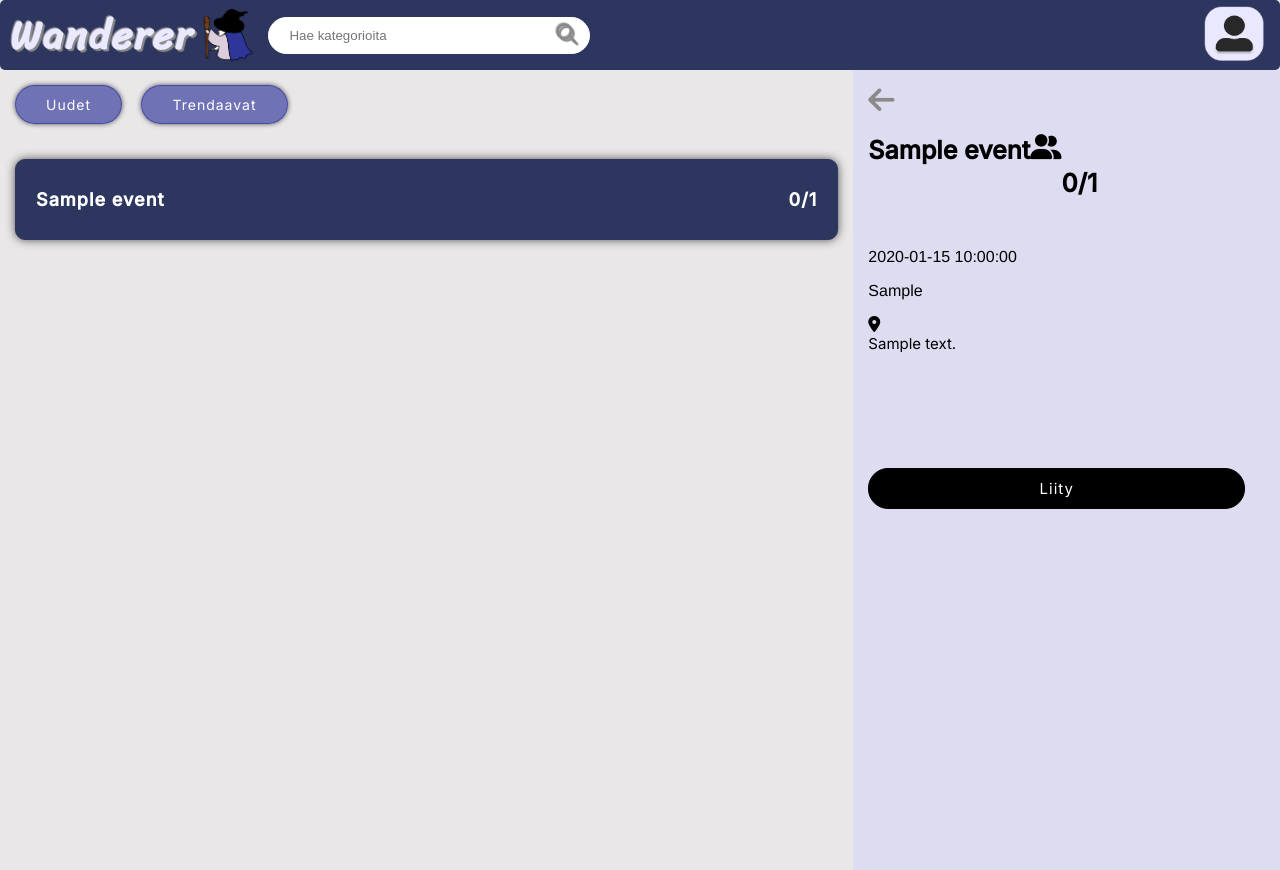
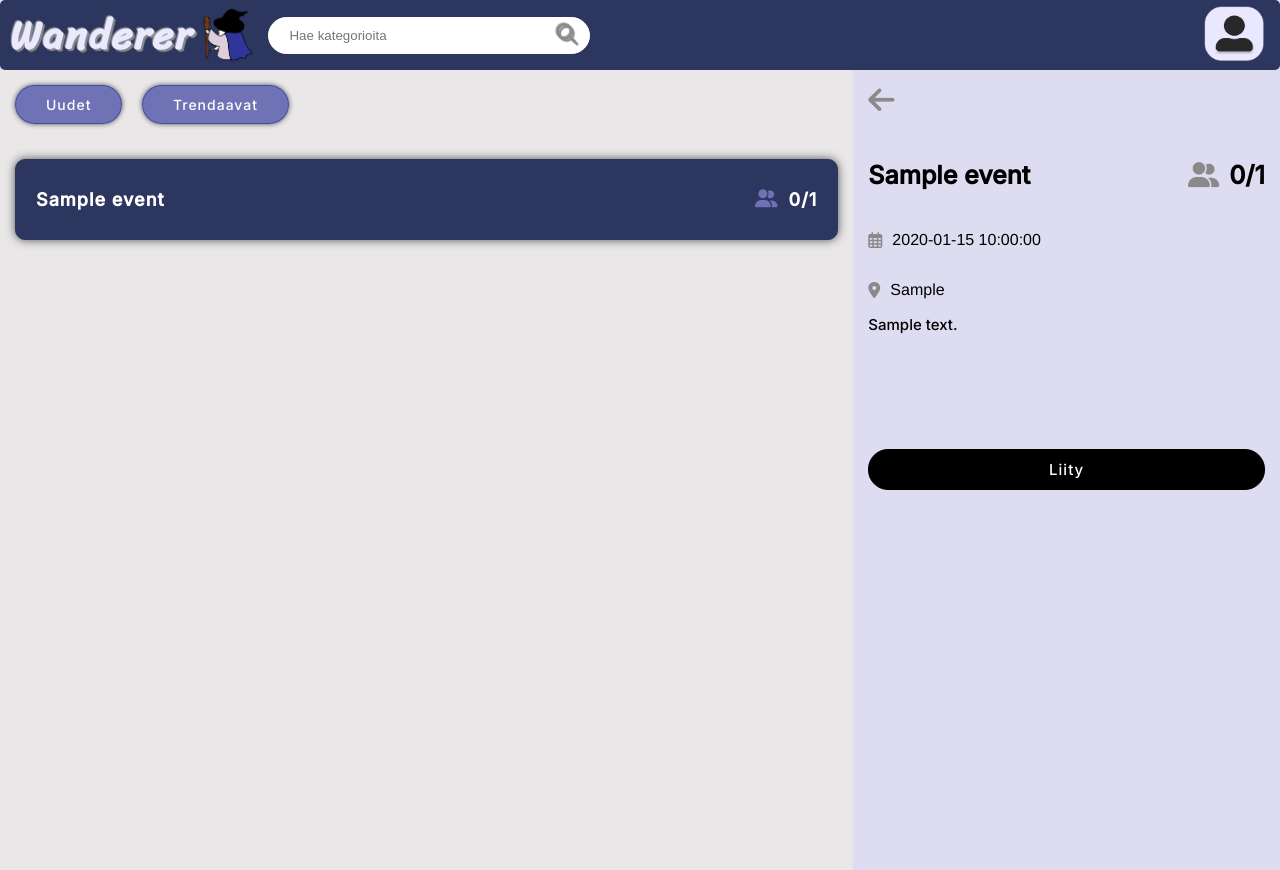
Before and after one commit to EmmiPoutanen/Wanderer, a Flask app: page /event/ in a window 1280 px wide. Run offline with Flask 3, Linux system fonts and the light colour scheme; a user stored in the database is signed in; tables that the repository leaves empty hold one stand-in row (values such as "Sample post"); some libraries are stand-ins or nearby versions.

Commit message:
Some style improvements

```diff
--- a/website/authentication.py
+++ b/website/authentication.py
@@ -9,7 +9,7 @@ from website.static.db import db
 authentication = Blueprint("authentication", __name__)
 
 
-@authentication.route("/login")
+@authentication.route("/")
 def login():
     return render_template("login.html")
 
@@ -23,7 +23,7 @@ def login_post():
     user = User.query.filter_by(email=email).first()
 
     # Check if the user actually exists
-    # Has the password and compare it to the password in database
+    # Hash the password and compare it to the password in database
     if not user or not check_password_hash(user.password, password):
         # If the user doesn"t exist or password is wrong, relaod page with error
         flash("Virheellinen sähköpostiosoite tai salasana")
@@ -64,7 +64,6 @@ def signup_post():
 
 
 @authentication.route("/account_created")
-@login_required
 def account_created():
     return render_template("account_created.html")
 
--- a/website/main.py
+++ b/website/main.py
@@ -1,38 +1,43 @@
 from datetime import datetime
 
-from flask import Blueprint, redirect, render_template, request, url_for
+from flask import Blueprint, flash, redirect, render_template, request, url_for
 from flask_login import login_required, current_user
 
 from .models import Event
 from website.static.db import db
 
 
-main = Blueprint('main', __name__)
+main = Blueprint("main", __name__)
 
 
-@main.route('/')
+@main.route("/home")
 @login_required
 def home():
     events = Event.query.all()
     return render_template("home.html", events=events)
 
 
-@main.route('/create_event')
+@main.route("/create_event")
 @login_required
 def create_event():
     events = Event.query.all()
     return render_template("create_event.html", events=events)
 
 
-@main.route('/create_event', methods=["POST"])
+@main.route("/create_event", methods=["POST"])
 @login_required
 def create_event_post():
-    name = request.form.get('name')
-    description = request.form.get('description')
-    category = request.form.get('category')
-    date = datetime.now()
-    max_participants = request.form.get('max_participants')
-    location = request.form.get('location')
+    # Get data from html form
+    name = request.form.get("name")
+    description = request.form.get("description")
+    category = request.form.get("category")
+    date = datetime.strptime(request.form.get("date"), "%Y-%m-%dT%H:%M%S")
+    max_participants = request.form.get("max_participants")
+    location = request.form.get("location")
+
+    if name == "" or description == "" or category == 0 or max_participants == "" or int(max_participants) <= 0:
+        flash("Pakollinen kenttä puuttuu")
+        return redirect(url_for("main.create_event"))
 
     new_event = Event(user_id=current_user.id,
                       name=name,
@@ -45,20 +50,22 @@ def create_event_post():
     db.session.add(new_event)
     db.session.commit()
 
-    return redirect(url_for("main.home"))
+    events = Event.query.all()
+    return redirect(url_for("main.home" , events=events))
 
 
-@main.route('/profile')
+@main.route("/profile")
 @login_required
 def profile():
     events = Event.query.all()
     return render_template("profile.html", events=events)
 
-@main.route('/event/')
-@main.route('/event/<eventid>')
+
+@main.route("/event/")
+@main.route("/event/<eventid>")
 @login_required
 def event(eventid=1):
-    print("Hello")
     events = Event.query.all()
+    # Pass the clicked event to event screen
     event = Event.query.filter_by(id=eventid).first()
     return render_template("event.html", events=events, event=event)
--- a/website/static/css/auth.css
+++ b/website/static/css/auth.css
@@ -39,6 +39,7 @@ body {
   box-shadow: 0 0 10px 0 #272727e7;
   margin: auto;
 }
+
 .registerbutton {
   border-radius: 20px;
   border: 1px solid #000000;
@@ -53,7 +54,6 @@ body {
   margin-right: 20px;
   position: absolute;
   right: 0;
-
 }
 
 .loginbutton {
@@ -106,7 +106,7 @@ input {
   border: 1px solid #FFFFFF;
   border-radius: 20px;
   margin: 8px 0;
-  width: 80%;
+  width: 90%;
   padding: 12px 15px;
   letter-spacing: 1px;
 }
--- a/website/static/css/main.css
+++ b/website/static/css/main.css
@@ -257,6 +160,8 @@ input[type="text"] {
   font-weight: bold;
   display: flex;
   flex-direction: row;
+  align-items: center;
+  justify-content: space-between;
 }
 
 .joinbutton {
@@ -267,7 +172,7 @@ input[type="text"] {
   color:#FFFFFF;
   font-size: 15px;
   letter-spacing: 1px;
-  width: 95%;
+  width: 100%;
   transition: transform 80ms ease-in;
   font-family: 'Inter', sans-serif;
   margin-top: 100px;
@@ -310,3 +300,26 @@ h2 {
   transition: transform 80ms ease-in;
   margin-top: 200px;
 }
+
+/* Common styles */
+img {
+  width: 60px;
+  height: auto;
+  margin-left: 5px;
+}
+
+h2 {
+  font-family: 'Inter', sans-serif;
+  font-weight: bold;
+}
+
+.flex-row {
+  flex-direction: row;
+  display: flex;
+  align-items: center;
+}
+
+.backarrow {
+  font-size: 30px;
+  margin-bottom: 20px;
+}
--- a/website/templates/event.html
+++ b/website/templates/event.html
@@ -6,25 +6,21 @@
   <link href="https://fonts.googleapis.com/css2?family=Inter:wght@300&display=swap" rel="stylesheet">
   <button class="trendingbutton" type="button">Trendaavat</button>
 </div>
-{% for event in events %}
-<button class="event" onClick="sendUrl(event.id)">
+{% for createdevent in events %}
+<button type="button" class="event" onclick="(function() {window.location.assign('/event/'+'{{createdevent.id}}'); return false;})();return false;">
+  <h4>
+    {{ createdevent.name }}
+  </h4>
+  <link href="https://fonts.googleapis.com/css2?family=Inter:wght@500&display=swap" rel="stylesheet">
+  <div class="flex-row">
+    <i class="fa-solid fa-user-group" style="color: #6E72B4; margin-right: 10px;"></i>
     <h4>
-      {{ event.name }}
+      0/{{ createdevent.max_participants }}
     </h4>
-    <link href="https://fonts.googleapis.com/css2?family=Inter:wght@400&display=swap" rel="stylesheet">
-    <h4>
-      0/{{ event.max_participants }}
-    </h4>
-    <link href="https://fonts.googleapis.com/css2?family=Inter:wght@400&display=swap" rel="stylesheet">
+    <link href="https://fonts.googleapis.com/css2?family=Inter:wght@500&display=swap" rel="stylesheet">
+  </div>
 </button>
-
 {% endfor %}
-<script>
-  function sendUrl(eventid){
-    console.log(eventid)
-    window.location.assign("/event/"+"1");
-  }
-</script>
 {% endblock %}
 
 {% block side %}
@@ -34,13 +30,19 @@
 <div class="event-title"
   <h4>{{event.name}}</h4>
   <link href="https://fonts.googleapis.com/css2?family=Inter:wght@500&display=swap" rel="stylesheet">
-  <i class="fa-solid fa-user-group"></i>
-  <h4>0/{{event.max_participants}}</h4>
-  <link href="https://fonts.googleapis.com/css2?family=Inter:wght@500&display=swap" rel="stylesheet">
+  <div class="flex-row ">
+    <i class="fa-solid fa-user-group" style="color: #8B8989; margin-right: 10px;"></i>
+    <p>0/{{event.max_participants}}</p>
+  </div>
 </div>
-<p>{{event.date}}</p>
-<p>{{event.location}}</p>
-<i class=" fa-solid fa-location-dot"></i>
+<div class="flex-row">
+  <i class="fa-regular fa-calendar-days" style="color: #8B8989; margin-right: 10px;"></i>
+  <p>{{event.date.strftime("%Y-%m-%d %H:%M:%S")}}</p>
+</div>
+<div class="flex-row">
+  <i class=" fa-solid fa-location-dot" style="color: #8B8989; margin-right: 10px;"></i>
+  <p>{{event.location}}</p>
+</div>
 <div class="event-descb"
   <p>{{event.description}}</p>
 </div>
```
Also changed, not shown: other parts of website/static/css/main.css (+98 -110 lines), website/__init__.py (+5 -3 lines), website/templates/account_created.html (+5 -5 lines), website/templates/create_event.html (+19 -11 lines), website/templates/home.html (+8 -11 lines), website/templates/base_auth.html (line endings or trailing spaces).
